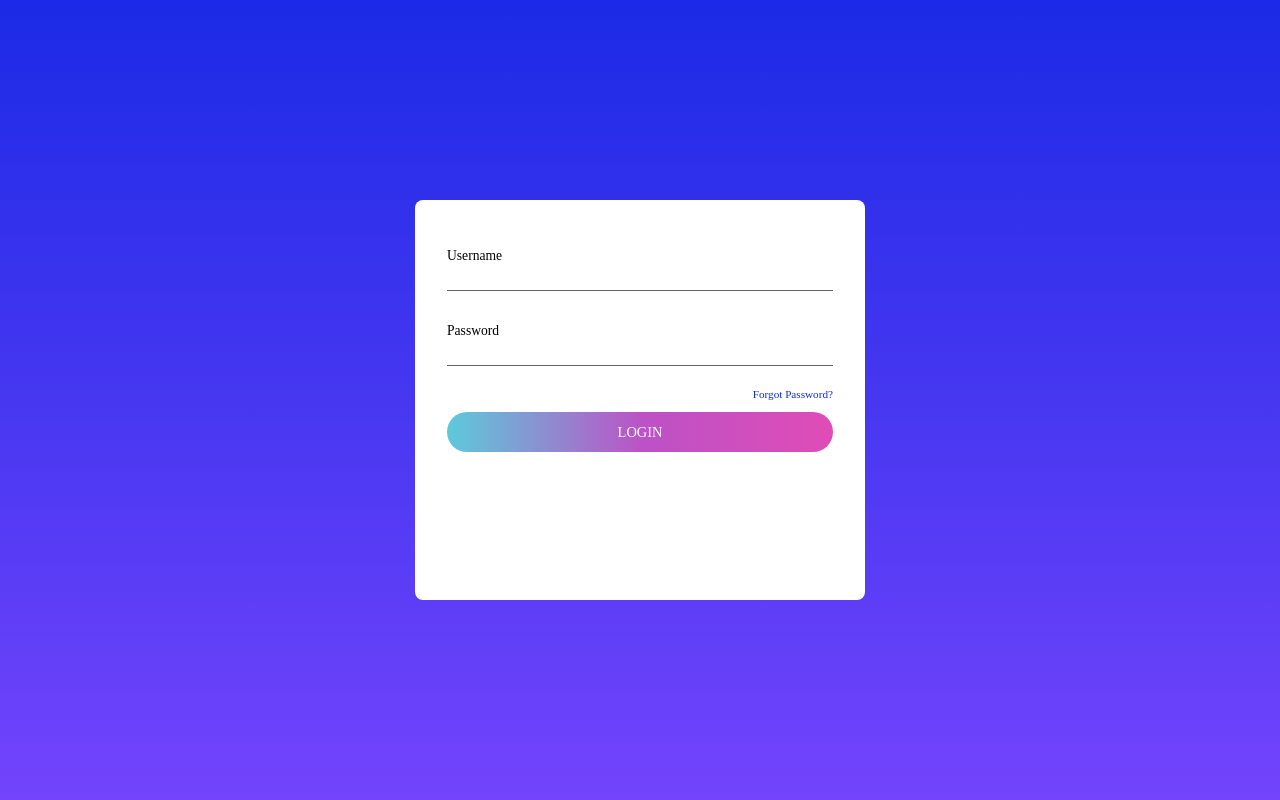
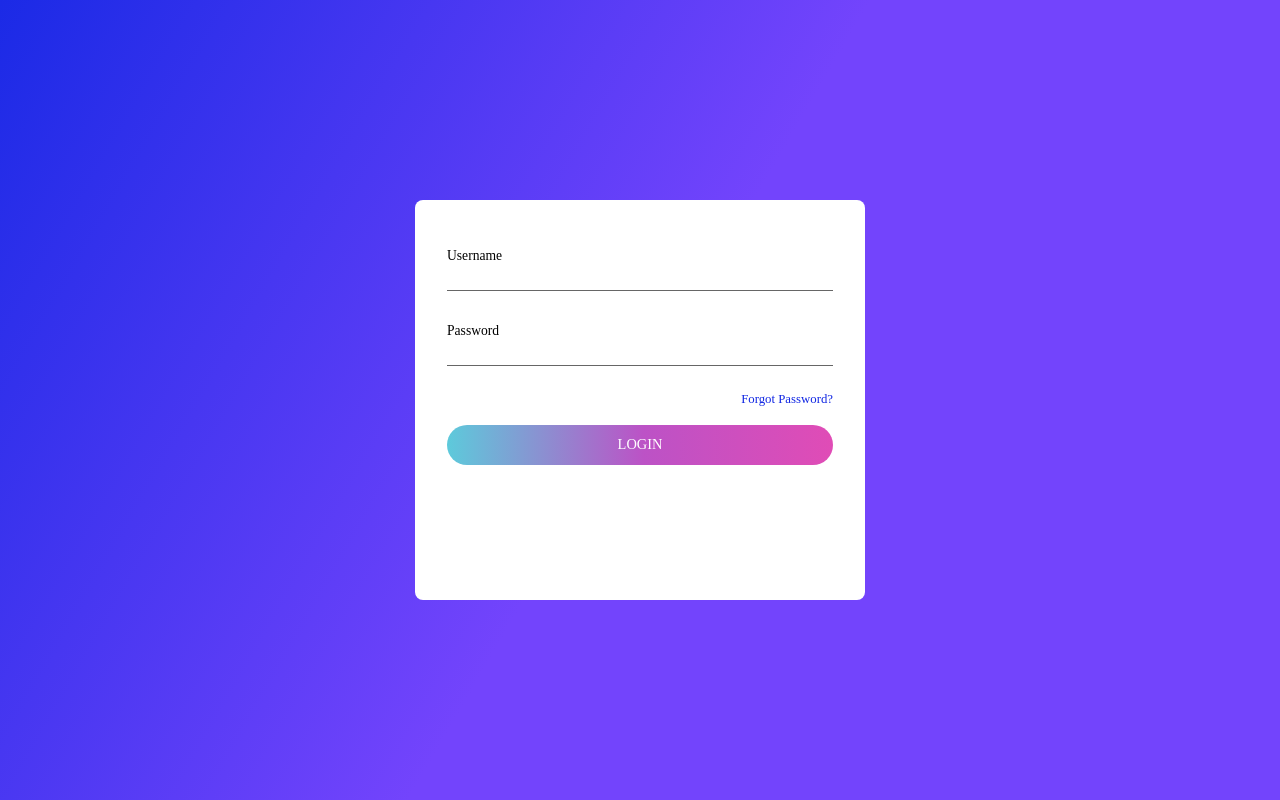
Before and after one commit to Matthew-uk/firebaseFinanceTracker, a React app: page /login in a window 1280 px wide. Built offline with nearby package versions, Linux system fonts and the light colour scheme; a web font is replaced by a local one.

Commit message:
Change in CSS

```diff
--- a/src/GeneralStyles.css
+++ b/src/GeneralStyles.css
@@ -12,7 +12,7 @@
   --primary-font: Sansita;
   --primary-background-color: #fff;
   --primary-sidebar-color:#fafafa;
-  --primary-gradient: linear-gradient(1turn, #7344fc, #1b2ae6);
+  --primary-gradient: linear-gradient(300deg, #7344fc 50%, #1b2ae6);
 }
 h1,
 h2,
--- a/src/pages/login/login.css
+++ b/src/pages/login/login.css
@@ -66,8 +66,8 @@
   justify-content: center;
   align-items: flex-end!important;
   text-align: right;
-  font-size: 0.7em;
-  padding: 0.5em 0!important;
+  font-size: 0.8em;
+  padding: 0.8em 0!important;
   color: var(--primary-color);
 }
 
--- a/src/pages/signUp/signUp.css
+++ b/src/pages/signUp/signUp.css
@@ -66,8 +66,8 @@
   justify-content: center;
   align-items: flex-end!important;
   text-align: right;
-  font-size: 0.7em;
-  padding: 0.5em 0!important;
+  font-size: 0.8em;
+  padding: 0.8em 0!important;
   color: var(--primary-color);
 }
 
```
